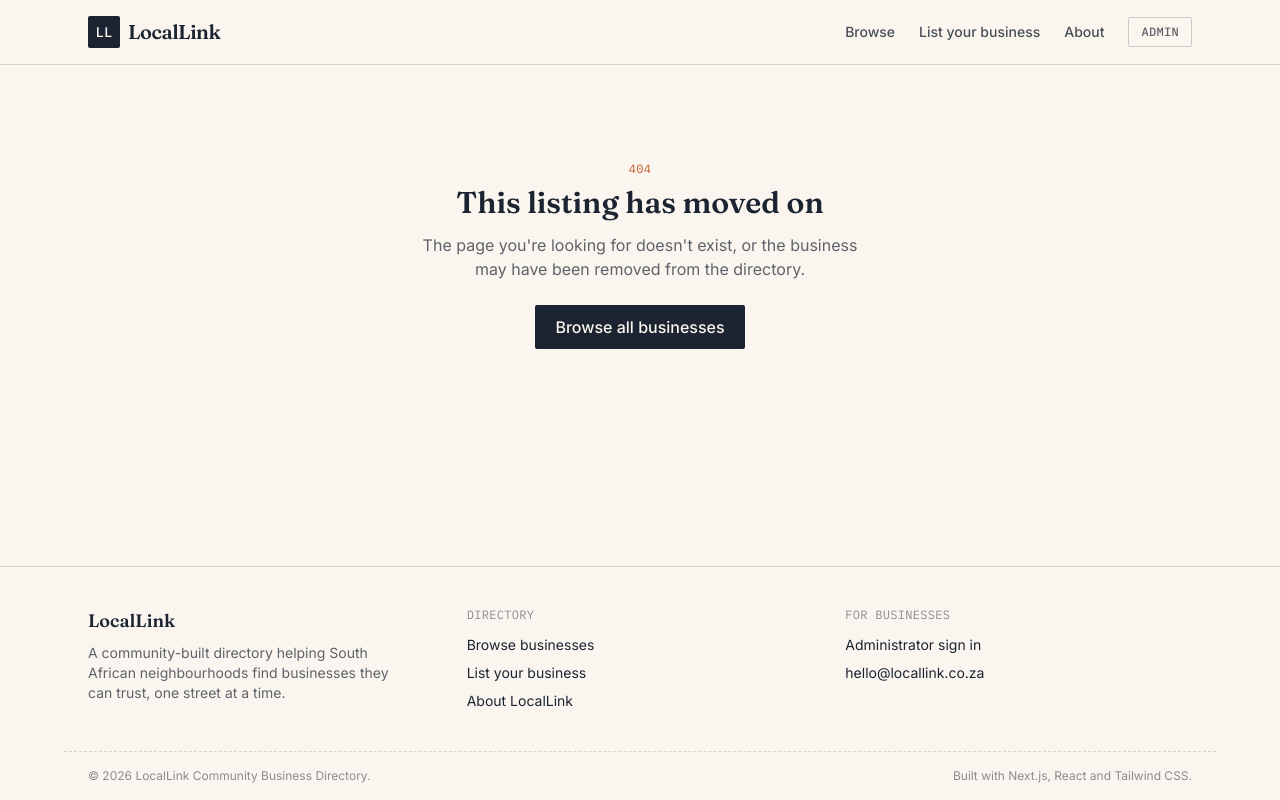
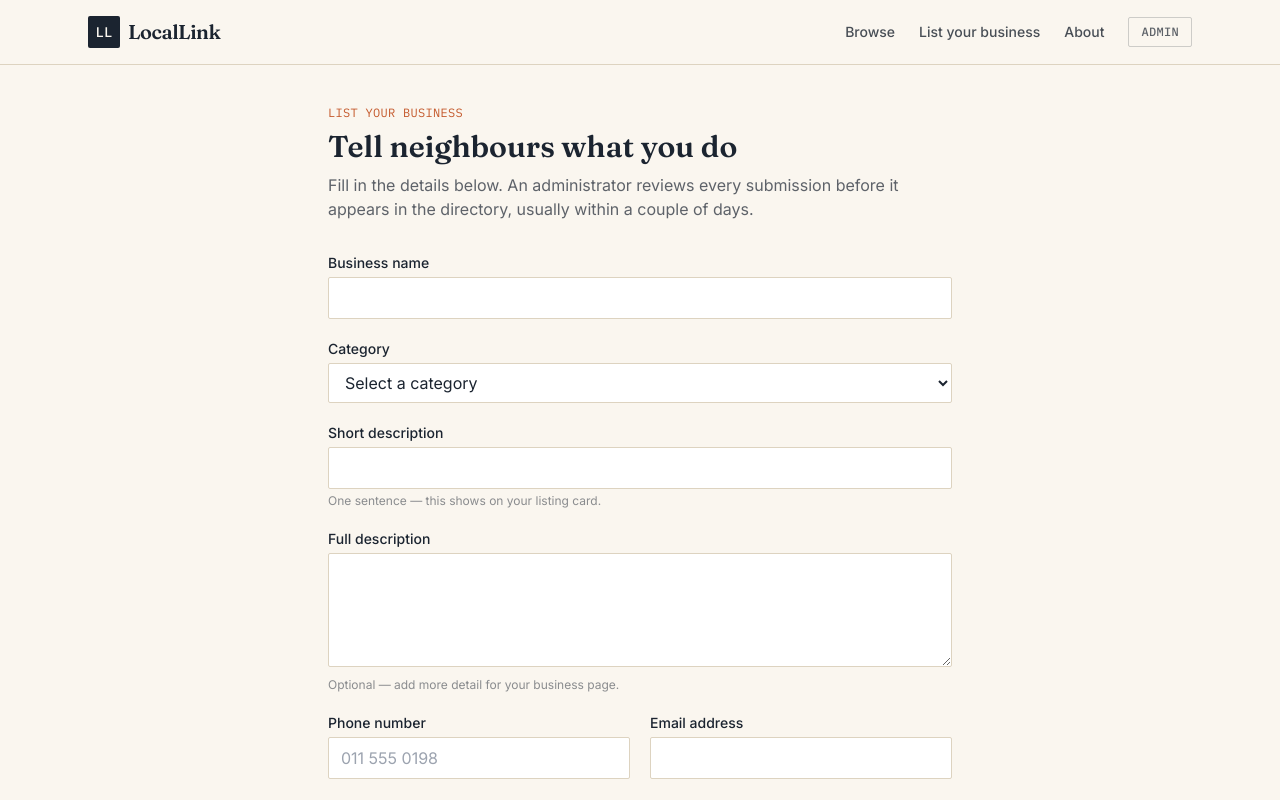
Before and after one commit to 230121338/local-business-directory, a Next.js app: page /submit in a window 1280 px wide. Before the commit this address had no page. Shown: the top 800 px of the page. Built offline with nearby package versions, Linux system fonts and the light colour scheme.

Commit message:
Create SubmitPage component for business listing

```diff
--- /dev/null
+++ b/app/submit/page.js
@@ -0,0 +1,27 @@
+import SubmitForm from "./SubmitForm";
+import { getCategories } from "@/lib/data";
+
+export const metadata = {
+  title: "List your business — LocalLink"
+};
+
+export default function SubmitPage() {
+  const categories = getCategories();
+
+  return (
+    <section className="max-w-2xl mx-auto px-4 sm:px-6 py-10">
+      <p className="font-mono text-xs uppercase tracking-wide text-clay mb-2">
+        List your business
+      </p>
+      <h1 className="font-display text-3xl font-semibold mb-2">
+        Tell neighbours what you do
+      </h1>
+      <p className="text-ink/70 mb-8">
+        Fill in the details below. An administrator reviews every submission
+        before it appears in the directory, usually within a couple of days.
+      </p>
+
+      <SubmitForm categories={categories} />
+    </section>
+  );
+}
```
